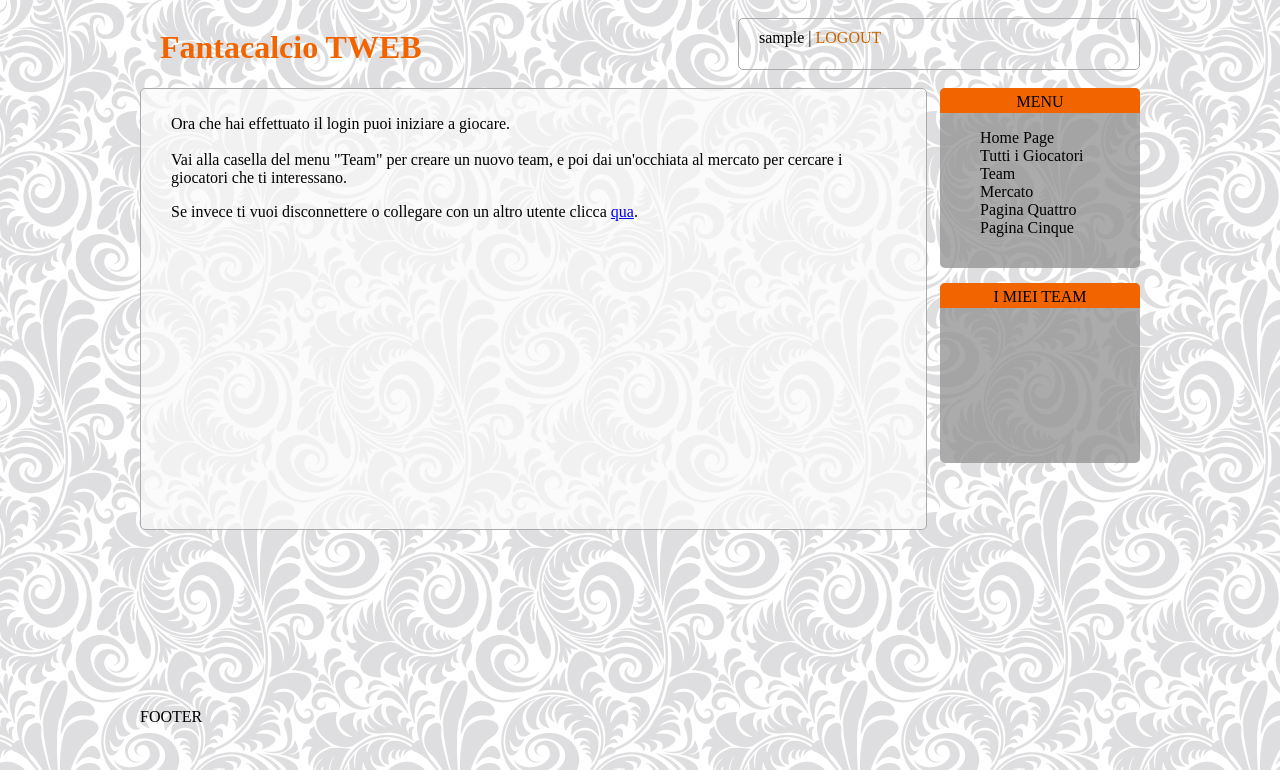
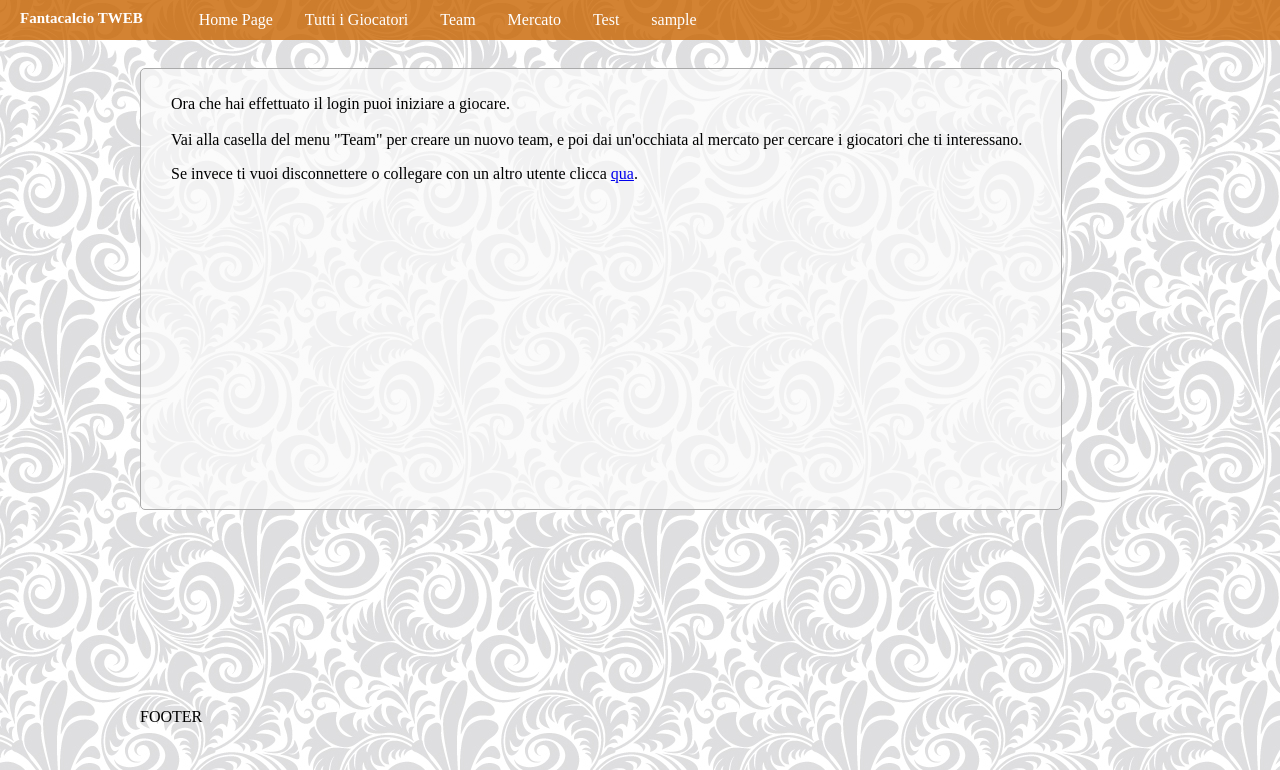
Before and after one commit to gabrielelosero/TWEB, a PHP site: page / in a window 1280 px wide. Shown: the top 770 px of the page. Run offline with PHP 8.4, Linux system fonts and the light colour scheme; the visitor is signed in with stand-in values (Sample User, id 1); data that the repository does not hold is empty.

Commit message:
menu in alto

```diff
--- a/css/stile.css
+++ b/css/stile.css
@@ -1,17 +1,31 @@
 body {background-image: url(../img/image.png);}
 
-#header {padding-left: 20px; text-align: left; height: 80px;}
-#header h1 {float: left; }
-#header h1 a {color: rgba(242, 100, 0, 1); text-decoration: none;}
+#header {padding-left: 20px; text-align: left; height: 40px; position: fixed; left: 0; top: 0; width: 100%; background: rgba(200, 100, 0, 0.8);}
+#header h1 {float: left; font-size: 15px; margin-right: 40px;}
+#header h1 a {color: rgba(255, 255, 255, 1); text-decoration: none;}
 #userBox {border: 1px solid black;width: 400px; height: 50px; margin-left: auto; position: relative; top: 10; border: 1px solid #AAA; border-radius: 5px}
 #userBox span {position: relative; top: 10; left: 20;}
 
-#menu {background: rgba(150, 150, 150, 0.8); width: 200px; float: right; border-radius: 5px; height: 180px;}
-#menu span {background: rgba(242, 100, 0, 1);height:20px;padding-top:5px;text-align:center;display:block;border-top-left-radius:5px;border-top-right-radius:5px;}
-#menu ul {}
-#menu li {list-style-type: none;}
-#menu li a {text-decoration: none; color: black}
-#menu li a:hover {color: rgba(200, 100, 0, 0.8);}
+/* GESTIONE MENU A TENDINA */
+.nav {list-style:none; margin:0; padding: 0;}
+.nav > li, .nav > li > a { display:inline-block; *display:inline; /* Per IE7 */ zoom:1; /* Per IE 7 */ }
+.stacked > li {display:list-item;}
+.stacked > li > a {display:block;}
+.flyout, .flyout-alt {position:relative;}
+.flyout-content {position:absolute; top:100%;left:-99999px; height:0; overflow:hidden;}
+.flyout:hover > .flyout-content {left:0;}
+.flyout-alt:hover > .flyout-content {top:0; left:100%;}
+.flyout:hover > .flyout-content, .flyout-alt:hover > .flyout-content {height:auto;overflow:visible;}
+
+.site-nav a { line-height:0.5;  padding:1em; color:#fff; white-space:nowrap; text-decoration: none;}
+.site-nav .flyout:hover > a, .site-nav .flyout-alt:hover > a, .site-nav a:hover {  background-color: rgba(200, 100, 0, 0.8);}
+.site-nav .flyout-alt > a:after {  content:" »";}                                                                                        |
+.site-nav > li > a {border-left-width:1px;}
+.site-nav > li:first-child > a {border:none;}
+.site-nav .flyout-content {border-width:1px 0 0 0;}
+.site-nav .flyout-content a {border-bottom-width:1px;}
+.site-nav .flyout-alt:hover > .flyout-content{top:-1px;}
+.flyout-background {background: rgba(200, 100, 0, 0.7)}
 
 #teamMenu {margin-top: 30px; background: rgba(150, 150, 150, 0.8); width: 200px; float: right; border-radius: 5px; height: 180px;}
 #teamMenu span {background: rgba(242, 100, 0, 1);height:20px;padding-top:5px;text-align:center;display:block;border-top-left-radius:5px;border-top-right-radius:5px;}
@@ -22,7 +36,7 @@
 
 #main {width: 1000px; margin-left: auto; margin-right: auto; margin-bottom: 50px;  padding: 50px; padding-top: 0;}
 
-#main_content {background: rgba(250, 250, 250, 0.7); min-height: 400px; float: left; width: 725px; border: 1px solid #AAA; border-radius: 5px; padding: 30px; padding-top: 10px;}
+#main_content {margin-top: 60px; background: rgba(250, 250, 250, 0.7); min-height: 400px; float: left; width: 860px; border: 1px solid #AAA; border-radius: 5px; padding: 30px; padding-top: 10px;}
 
 .titoloDue {color: #333;border-bottom: 1px solid #333;}
 
@@ -45,15 +59,21 @@
 .messageDiv {border: 1px solid red; width: 300px; margin-left: 40px; margin-top: 15px; text-align: center;}
 
 .tableTitle {margin-left: 10%; font-size: 2em}
-.tableGiocatori {margin-left: auto; margin-right: auto; border-collapse: collapse; width: 700px; font-size: 20px;}
+.tableGiocatori {margin-left: auto; margin-right: auto; border-collapse: collapse; width: 600px; font-size: 15px;}
 .tableGiocatori tr {height: 40px;}
-.tableGiocatori th {height: 40px;background: rgba(150, 150, 150, 0.2);font-weight: normal;color: rgba(200, 100, 0, 1); border-top: 1px solid #AAA;border-left: 1px solid #FFF; font-size: 20px;}
+.tableGiocatori th {height: 40px;background: rgba(150, 150, 150, 0.2);font-weight: normal;color: rgba(200, 100, 0, 1); border-top: 1px solid #AAA;border-left: 1px solid #FFF; font-size: 15px;}
 .tableGiocatori th:hover {background: rgba(100, 100, 100, 0.4);cursor: pointer; text-decoration: underline}
-.tableGiocatori td {border-left: 1px solid #FFF;border-right: 1px solid #FFF; text-align: center; font-size: 20px;}
+.tableGiocatori td {border-left: 1px solid #FFF;border-right: 1px solid #FFF; text-align: center; font-size: 14px;}
 .trpari {background-color: rgba(200, 100, 0, 0.4);}
 .trpari:hover {background-color: rgba(200, 100, 0, 0.6);}
 .trdispari {background-color: rgba(200, 200, 200, 0.4);}
 .trdispari:hover {background-color: rgba(200, 200, 200, 0.8);}
+
+#tableGiocatoriSchedaTeam {margin-left: auto; margin-right: auto; border-collapse: collapse; width: 601px; font-size: 15px;}
+#tableGiocatoriSchedaTeam tr {height: 40px;}
+#tableGiocatoriSchedaTeam th {height: 40px;background: rgba(150, 150, 150, 0.2);font-weight: normal;color: rgba(200, 100, 0, 1); border-top: 1px solid #AAA;border-left: 1px solid #FFF; font-size: 15px;}
+#tableGiocatoriSchedaTeam th:hover {background: rgba(100, 100, 100, 0.4);cursor: pointer; text-decoration: underline}
+#tableGiocatoriSchedaTeam td {border-left: 1px solid #FFF;border-right: 1px solid #FFF; text-align: center; font-size: 14px;}
 
 #footer {display: block; float: none;margin-left: auto; margin-right: auto; margin-top: 15px; width: 1000px;}
 
--- a/js/functionsDB.js
+++ b/js/functionsDB.js
@@ -15,10 +15,27 @@
     td = $(".tableGiocatori").find(".squadra");
     td.each(function(a, i) {
       squadra = this.text.trim().toLowerCase();
+      this.text =  " ASD "
       $(this).css('background-image', 'url(img/squadre/' + squadra + '.png)');
       $(this).css('background-repeat', 'no-repeat');
       $(this).css('background-position', 'center');
       $(this).css('background-size', '30px 30px');
+      $(this).css('font-size', '30px');
+      $(this).css('color', 'rgba(1, 1, 1, 0)');
+    });
+
+  }
+
+  if ($("#tableGiocatoriSchedaTeam").length) {
+    td = $("#tableGiocatoriSchedaTeam").find(".squadra");
+    td.each(function(a, i) {
+      squadra = this.text.trim().toLowerCase();
+      this.text =  " ASD "
+      $(this).css('background-image', 'url(img/squadre/' + squadra + '.png)');
+      $(this).css('background-repeat', 'no-repeat');
+      $(this).css('background-position', 'center');
+      $(this).css('background-size', '30px 30px');
+      $(this).css('font-size', '30px');
       $(this).css('color', 'rgba(1, 1, 1, 0)');
     });
 
@@ -73,19 +90,16 @@
   }
 
   // appende alla fine di ogni riga il tasto vendi
-  // TODO non funziona
   if ($('#tableGiocatoriSchedaTeam').length) {
     table = $('#tableGiocatoriSchedaTeam');
     tr = table.find('tr');
     tr.each(function(key, value) {
-      /*id = $(this).find("td:first").text();
-      a = document.createElement("a");
-      a.setAttribute("onclick", "vendiGiocatore(" + id + ")");
-      text = document.createTextNode("test");
-      td = document.createElement("td");
-      a.append(text);
-      td.append(a);
-      value.append(td);*/
+      if (key == 0) {
+        console.log();
+      } else {
+        id = $(this).find("td:first").text();
+        $(this).append("<td><a onclick='vendiGiocatore(" + id + ")'>VENDI</a></td>");
+      }
     });
   }
 
--- a/php/content/schedaTeam.php
+++ b/php/content/schedaTeam.php
@@ -19,6 +19,7 @@
   echo "<td>$cash</td></tr></table>";
   echo "<br />";
   echo "<table id='tableGiocatoriSchedaTeam'>";
+  echo "<tr><th>Nome</th><th>Ruolo</th><th>Squadra</th><th>Valore</th><th>Presenze</th><th>Goal</th><th>Ammonizioni</th><th>Espulsioni</th><th>Media</th><th>FantaMedia</th><th>Vendi</th></tr>";
   echo $players;
   echo "</table>";
   echo "<br /><br />";
--- a/php/header.php
+++ b/php/header.php
@@ -1,7 +1,9 @@
 <div id="header">
   <h1><a href="index.php">Fantacalcio TWEB</a></h1>
+
 <?php
 
+include_once("php/menu.php");
 if (session_status() == PHP_SESSION_NONE) {
   session_start();
   if (!empty($_SESSION['id'])) {
--- a/php/main_content.php
+++ b/php/main_content.php
@@ -1,7 +1,7 @@
 <div id="main" class="stdHeight">
 <?php
 include_once("php/header.php");
-include_once("php/menu.php");
+// include_once("php/menu.php");
 echo "<div id='main_content'>";
 if (empty($_GET['content'])) {
   include_once("php/content/homepage.php");
--- a/php/menu.php
+++ b/php/menu.php
@@ -1,28 +1,47 @@
-<div id="menu" class="stdWidth" ><!-- class="stdHeight">-->
-  <div id="mainMenu">
-    <span>MENU</span>
-    <ul>
-      <li><a href="index.php">Home Page</a></li>
-      <li><a href="index.php?content=giocatori">Tutti i Giocatori</a></li>
-      <li><a href="index.php?content=team&mode=list">Team</a></li>
-      <li><a href="index.php?content=compraGiocatore">Mercato</a></li>
-      <li><a href="#">Pagina Quattro</a></li>
-      <li><a href="index.php?content=test">Pagina Cinque</a></li>
-    </ul>
-  </div>
 <?php
-
 if (session_status() == PHP_SESSION_NONE) {
   session_start();
 }
+?>
+
+<ul class="nav site-nav">
+
+  <li><a href="index.php">Home Page</a>
+
+  <!-- GIOCATORI -->
+  <li class="flyout">
+    <a href="index.php?content=giocatori">Tutti i Giocatori</a>
+    <ul class="flyout-content nav stacked flyout-background">
+      <li><a href="#">Cerca per Nome</a></li>
+      <li><a href="#">Cerca per Ruolo</a></li>
+      <li><a href="#">Cerca per Squadra</a></li>
+    </ul>
+
+  <!-- TEAM -->
+  <li class="flyout">
+    <a href="index.php?content=team&mode=list">Team</a>
+    <ul class="flyout-content nav stacked flyout-background">
+      <li><a href="index.php?content=team&mode=list">Tutti i Team</a></li>
+<?php
 if (!empty($_SESSION['id'])) {
-  echo "<div id='teamMenu'>";
-  echo "<span>I MIEI TEAM</span>";
-  echo "<ul><li></li>";
   $teams = getAllUserTeam($_SESSION['id']);
   foreach ($teams as $t)
     echo "<li><a href='index.php?content=schedaTeam&teamid=$t[0]'>".$t[1]."</a></li>";
-  echo "</ul></div>";
 }
 ?>
-</div>
+    </ul>
+
+  <li><a href="index.php?content=compraGiocatore">Mercato</a>
+
+  <li><a href="index.php?content=test">Test</a>
+<?php
+if (!empty($_SESSION['id'])) {
+  echo "<li class='flyout'>";
+  echo "<a href=''>".$_SESSION['username']."</a>";
+  echo "<ul class='flyout-content nav stacked flyout-background'>";
+  echo "<li><a href='php/auth_functions.php?fun=logout'>Log Out</a></li></ul>";
+}
+?>
+
+
+</ul>
--- a/php/player_functions.php
+++ b/php/player_functions.php
@@ -172,7 +172,7 @@
       }
     }
     if ($list)
-      $table .= "<td><a class='click' href='index.php?content=compraGiocatore&playerid=$g[0]'>COMPRA</a></td></tr>";
+      $table .= "<td><a class='click' href='index.php?content=compraGiocatore&playerid=$g[0]'>C</a></td></tr>";
   }
   return $table;
 
```
Also changed, not shown: php/bkp_menu.php (added, +28 -0 lines).
